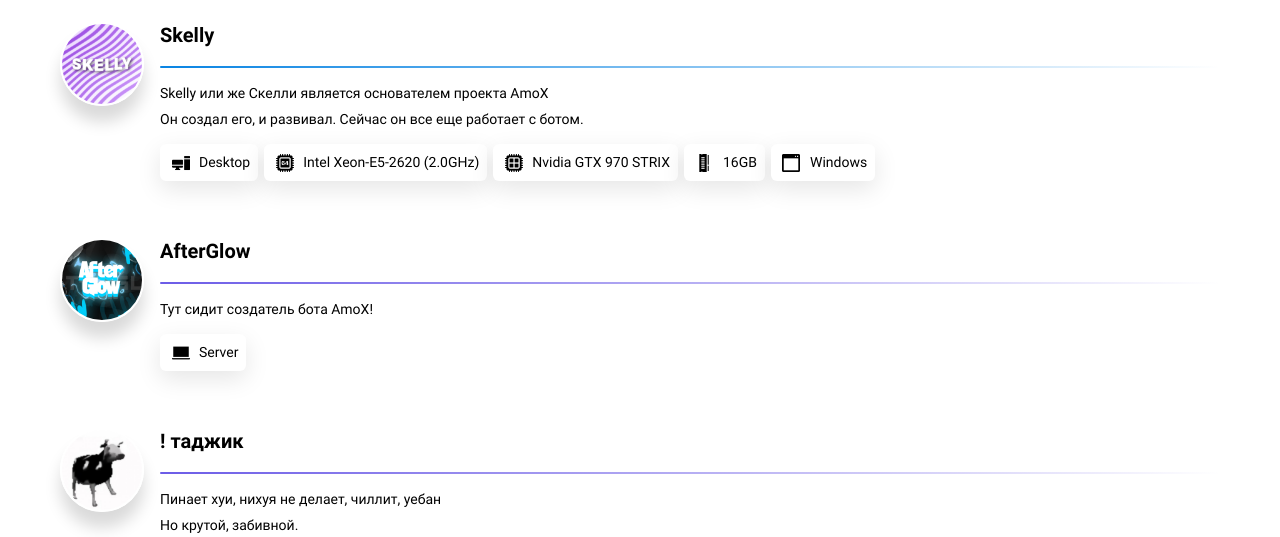
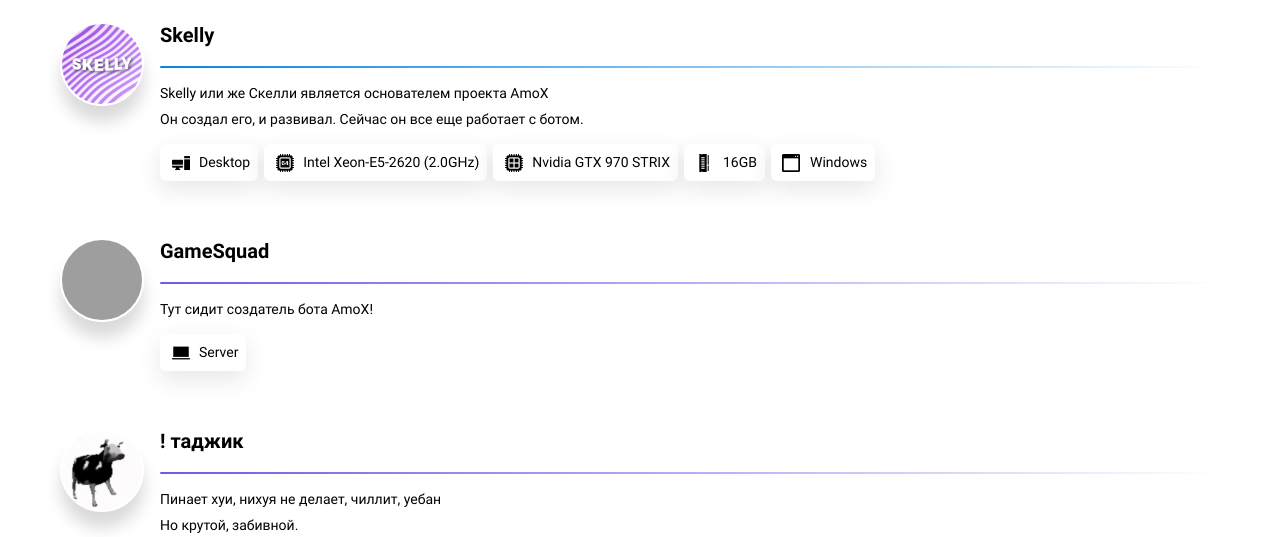
Before and after one commit to SkellyVA/amox, a PHP site: page /about in a window 1280 px wide. Shown: the part 822-1359 px from the top of the page. Run offline with PHP 8.4, Linux system fonts and the light colour scheme; grey boxes are pictures that could not be loaded.

Commit message:
Update about.php

```diff
--- a/about.php
+++ b/about.php
@@ -168,14 +168,14 @@
 					</div>
 				</div>
 				<div class="user-con-content darkmode-txt">
-					<div class='user-img-avatar' style="background: url('/img/users/afterglow.png') no-repeat center; background-size: cover;">
+					<div class='user-img-avatar' style="background: url('/img/users/gamesquad.png') no-repeat center; background-size: cover;">
 						<div class='user-img-flag' style="background: url('/img/graphics/flags/russia.png') no-repeat center; background-size: cover;">
 						</div>
 					</div>
 					<div class="user-con-wrapper">
 						<div class='user-tx1-content darkmode-txt'>
 							<span class="user-tx2-member ">
-							AfterGlow </span>
+							GameSquad </span>
 							<span class="user-con-role user-role-web">
 							Дискорд сервер </span>
 						</div>
```
